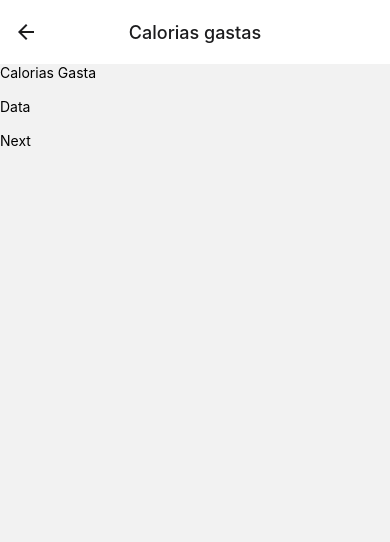
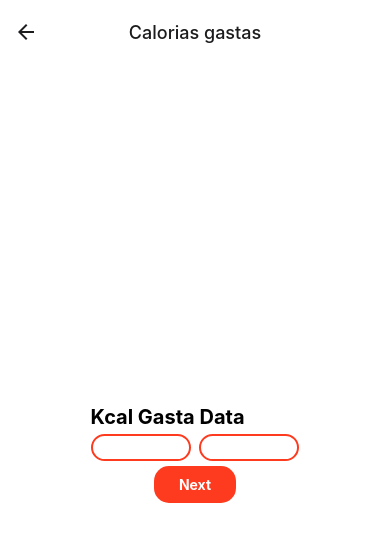
Before and after one commit to wendelfilipe/FeelFit-Project, a React Native app in the folder fitness_app/: screen /DataKcal in a window 390 px wide. Shown: the top 542 px of the page. Built offline with nearby package versions, Linux system fonts and the light colour scheme.

Commit message:
creating a page of kcal

```diff
--- a/fitness_app/src/pages/DataKcal.tsx
+++ b/fitness_app/src/pages/DataKcal.tsx
@@ -12,23 +12,29 @@ const DataKcal: React.FC<Props> = ({ navigation }) => {
     }
     return (
         <View style={styles.containerAll}>
-            <View>
-                <Text>Calorias Gasta </Text>
-                <TextInput
-                    onChangeText={(text) => setKcal(parseInt(text, 10))}
-                    keyboardType="numeric">
-                </TextInput>
-                <Text>Data</Text>
-                <TextInput
+            <View style={styles.form}>
+                <View style={styles.formRow}>
+                    <View style={styles.kcalContainer}>
+                        <Text style={styles.text}>Kcal Gasta </Text>
+                        <TextInput style={styles.textInput}
                             onChangeText={(text) => setKcal(parseInt(text, 10))}
                             keyboardType="numeric">
                         </TextInput>
                     </View>
-            <TouchableOpacity
+                    <View style={styles.dateContainer}>
+                        <Text style={styles.text}>Data</Text>
+                        <TextInput style={styles.textInput}
+                            onChangeText={(text) => setKcal(parseInt(text, 10))}
+                            keyboardType="default">
+                        </TextInput>
+                    </View>
+                </View>
+                <TouchableOpacity style={styles.button}
                     onPress={onClick}
                 >
-                <Text>Next</Text>
+                    <Text style={styles.textButton}>Next</Text>
                 </TouchableOpacity>
+            </View>
         </View>
     )
 }
--- a/fitness_app/src/styles/form/styles.tsx
+++ b/fitness_app/src/styles/form/styles.tsx
@@ -2,7 +2,52 @@ import { StyleSheet } from "react-native";
 
 const styles = StyleSheet.create({
     containerAll: {
-        flex: 1
+        flex: 1,
+        justifyContent: 'center',
+        alignItems: 'center',
+        backgroundColor: '#FFF'
+    },
+    form: {
+        backgroundColor: '#FFF',
+        padding: 40,
+        borderRadius: 20,
+        elevation: 15,
+        shadowColor: '#ff3b1f'
+    },
+    text: {
+        fontWeight: 'bold',
+        fontSize: 20
+    },
+    textInput: {
+        marginTop:5,
+        padding: 3,
+        borderWidth: 2,
+        borderColor: '#ff3b1f',
+        borderRadius: 15,
+        width: 100
+    },
+    formRow: {
+        flexDirection: 'row'
+    },
+    kcalContainer:{
+
+    },
+    dateContainer: {
+
+    },
+    button:{
+        marginTop: 5,
+        alignSelf: 'center',
+        backgroundColor: '#ff3b1f',
+        borderRadius: 15,
+    },
+    textButton: {
+        padding: 10,
+        paddingEnd: 25,
+        paddingStart: 25,
+        color: '#FFF',
+        fontWeight: 'bold',
+
     }
 });
 
```
Lines whose indentation alone changed are shown as unchanged.
